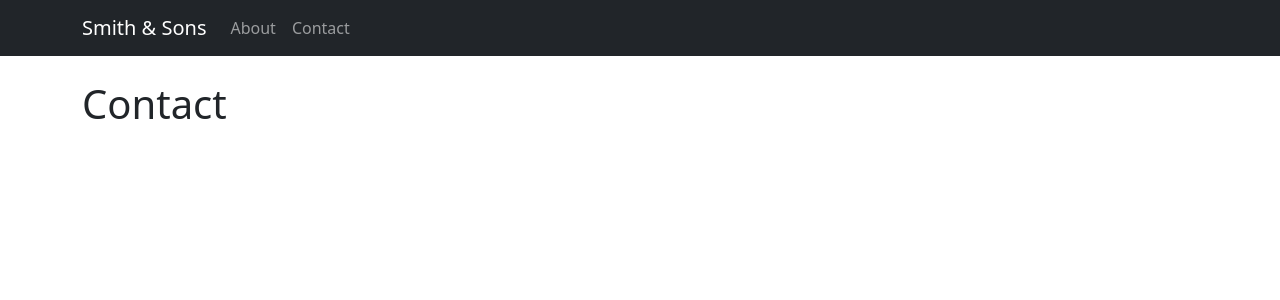
After one commit to Inshiraba/Django-job-application-form, a Django app: page /contact/ in a window 1280 px wide. The commit adds this page. Shown: the top 300 px of the page. Run offline with Django 5.2, Linux system fonts and the light colour scheme.

Commit message:
add contact page

```diff
--- a/job_application/templates/base.html
+++ b/job_application/templates/base.html
@@ -8,7 +8,7 @@
     <body>
         <nav class="navbar navbar-expand-lg navbar-dark bg-dark">
           <div class="container">
-            <a class="navbar-brand" href="{% url 'index' %}">PythonHow</a>
+            <a class="navbar-brand" href="{% url 'index' %}">Smith & Sons</a>
             <button class="navbar-toggler" type="button" data-bs-toggle="collapse" data-bs-target="#navbarNav" aria-controls="navbarNav" aria-expanded="false" aria-label="Toggle navigation">
               <span class="navbar-toggler-icon"></span>
             </button>
@@ -18,7 +18,7 @@
                   <a class="nav-link" href="{% url 'about' %}">About</a>
                 </li>
                 <li class="nav-item">
-                  <a class="nav-link" href="#">Contact</a>
+                  <a class="nav-link" href="/contact/">Contact</a>
                 </li>
               </ul>
             </div>
--- /dev/null
+++ b/job_application/templates/contact.html
@@ -0,0 +1,6 @@
+{% extends 'base.html' %}
+{% block content %}
+
+ <h1 class="mt-4 mb-4" >Contact</h1>
+
+{% endblock %}
--- a/job_application/urls.py
+++ b/job_application/urls.py
@@ -1,7 +1,10 @@
+from tkinter.font import names
+
 from django.urls import path
 from . import views
 
 urlpatterns = [
     path('', views.index, name='index'),
-    path('about/', views.about, name='about')
+    path('about/', views.about, name='about'),
+    path('contact/', views.contact, name='contact')
 ]
--- a/job_application/views.py
+++ b/job_application/views.py
@@ -25,3 +25,6 @@ def index(request):
 
 def about(request):
     return render(request, "about.html")
+
+def contact(request):
+    return render(request, "contact.html")
```
Also changed, not shown: mysite/settings.py (+5 -4 lines), db.sqlite3.
